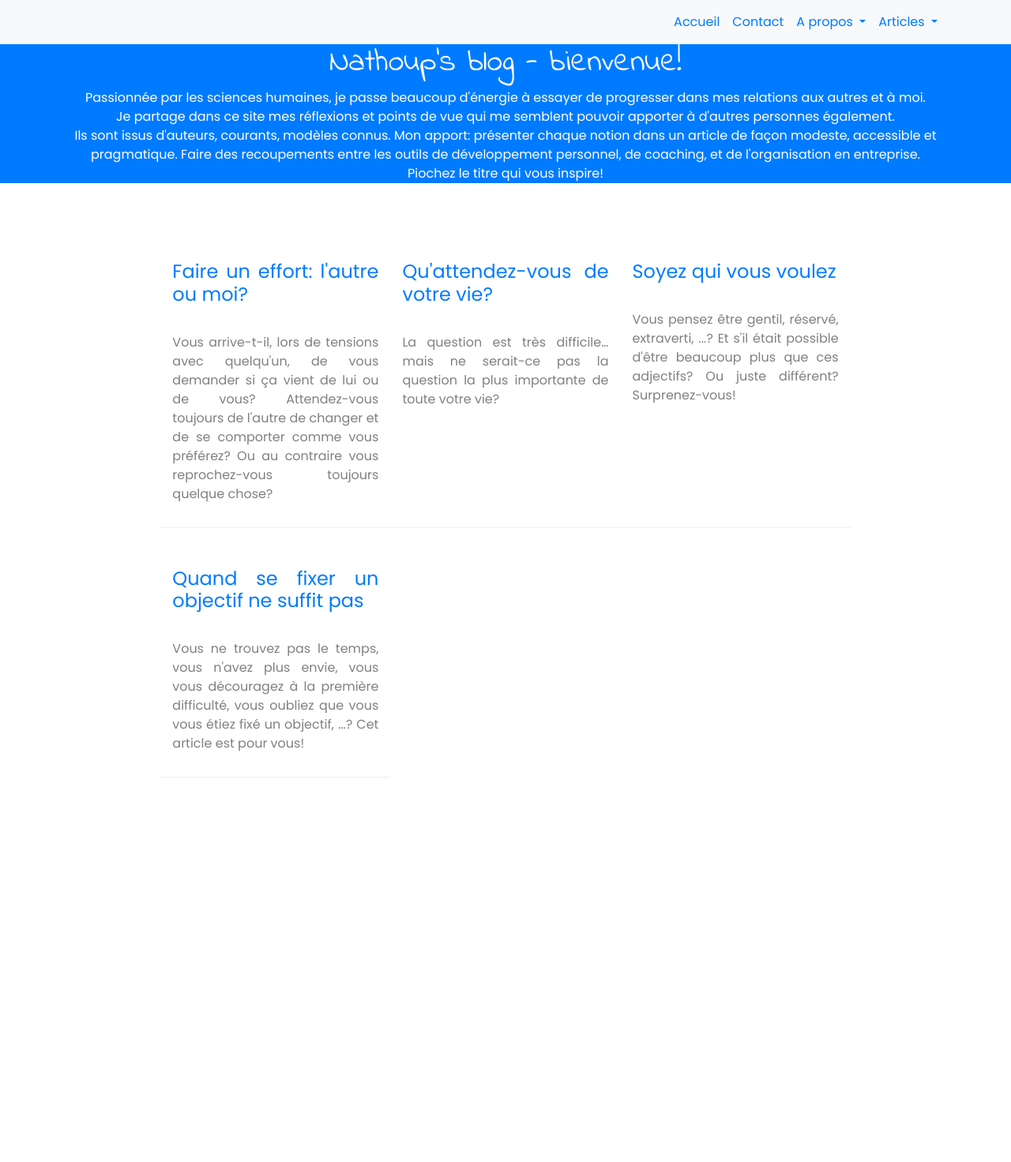
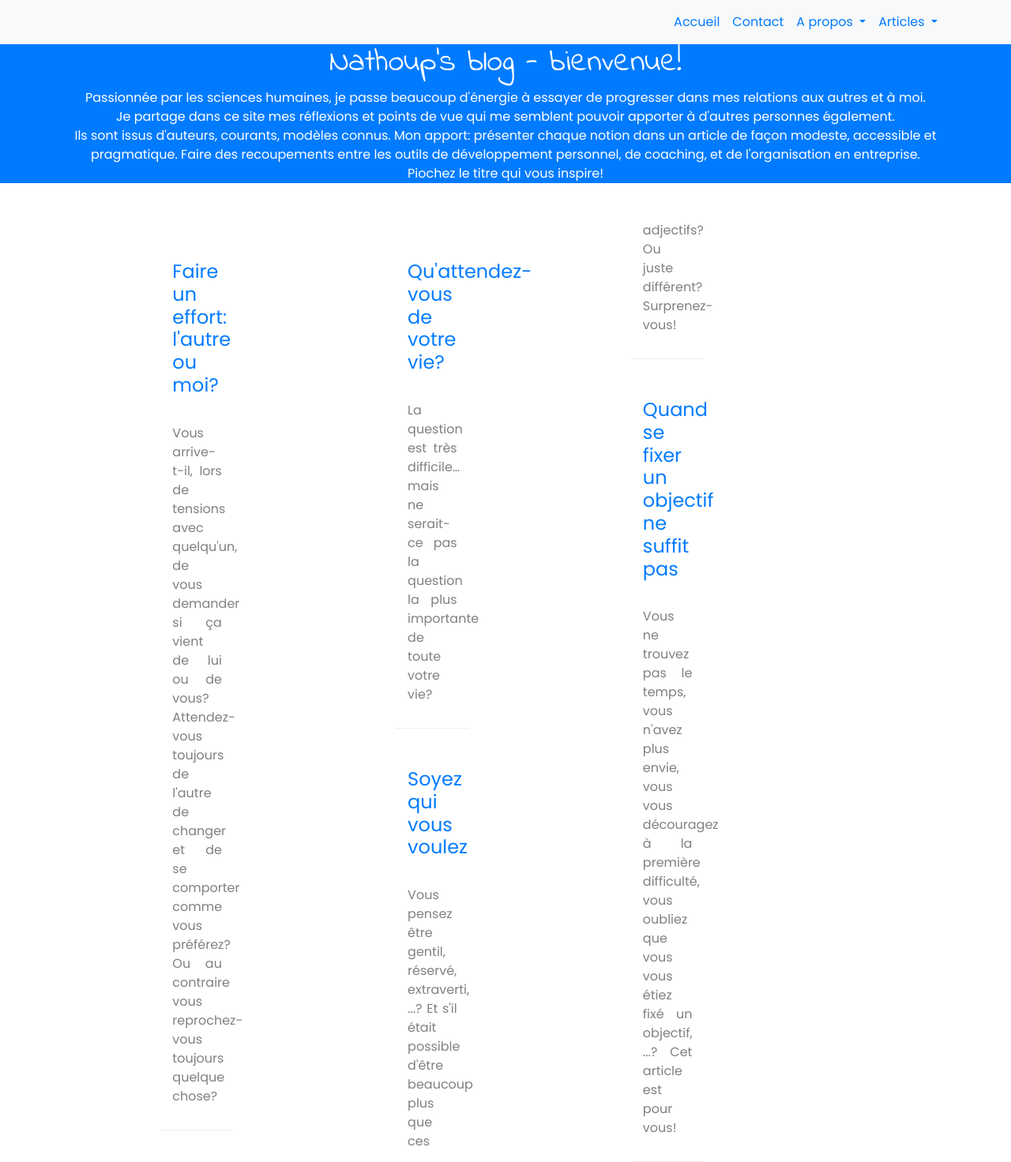
Before and after one commit to OrgaEvolutions/Nathoup.github.io, a Jekyll site: the page built from index.html, in a window 1280 px wide. Shown: the whole page at 79% size. Built offline with Jekyll 4.4.1, drawn with Linux system fonts in a browser that asks for light colours; nearby versions of some CDN libraries; some web fonts are replaced; before the commit the page ends 985 px from its top, so only the background shows below that.

Commit message:
Update index.html

```diff
--- a/index.html
+++ b/index.html
@@ -9,6 +9,7 @@
 ---
 
 <div class="row">
+	<div class="card-columns">
 		{% for article in site.pages %}{% if article.layout=="article" %}
 			<div class="col-md-4" style="border-bottom: 1px solid #eee;padding-bottom: 30px;padding-top: 30px;">
 
@@ -33,3 +34,4 @@
 			</div>
 		{% endif %}{% endfor %}
 	</div>
+</div>
```
Lines whose indentation alone changed are shown as unchanged.
